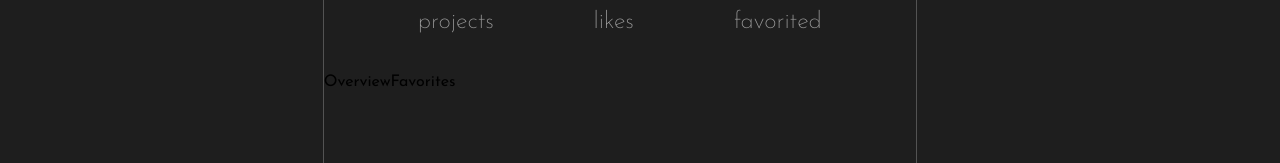
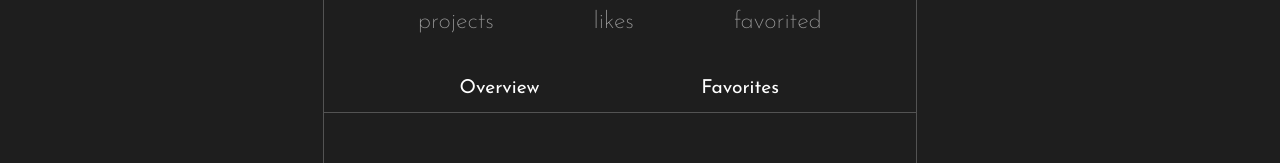
Before and after one commit to 18jad/code-with-me, a React (Create React App) app in the folder frontend/: page /profile in a window 1280 px wide. Shown: the part 482-645 px from the top of the page. Built offline with nearby package versions, Linux system fonts and the light colour scheme; the HTML template or start-up script is replaced by a standard one.

Commit message:
[Frontend | Styling]: Styled content tab switcher

```diff
--- a/frontend/src/views/styles/Profile.module.scss
+++ b/frontend/src/views/styles/Profile.module.scss
@@ -146,6 +146,50 @@ $dark-bg: #3e3e3e;
         }
       }
     }
+
+    .sectionSwitcher {
+      display: flex;
+      align-items: center;
+      justify-content: space-evenly;
+      width: 100%;
+      border-bottom: 1.4px solid #535353;
+
+      .sectionSwitcherBtn {
+        width: -moz-fit-content;
+        display: flex;
+        align-items: center;
+        justify-content: center;
+        flex-direction: column-reverse;
+        user-select: none;
+        cursor: pointer;
+
+        .switcherTitle {
+          color: white;
+          font-size: 1.2rem;
+          padding: 5px;
+          width: 100%;
+          cursor: pointer;
+        }
+
+        .radioSelection {
+          &:checked {
+            & + .selectLine {
+              background: $blue;
+
+              & + .switcherTitle {
+                color: $blue;
+              }
+            }
+          }
+        }
+
+        .selectLine {
+          width: 130px;
+          height: 2.6px;
+          border-radius: 10px 10px 0 0;
+        }
+      }
+    }
   }
 
   .searchSection {
```
